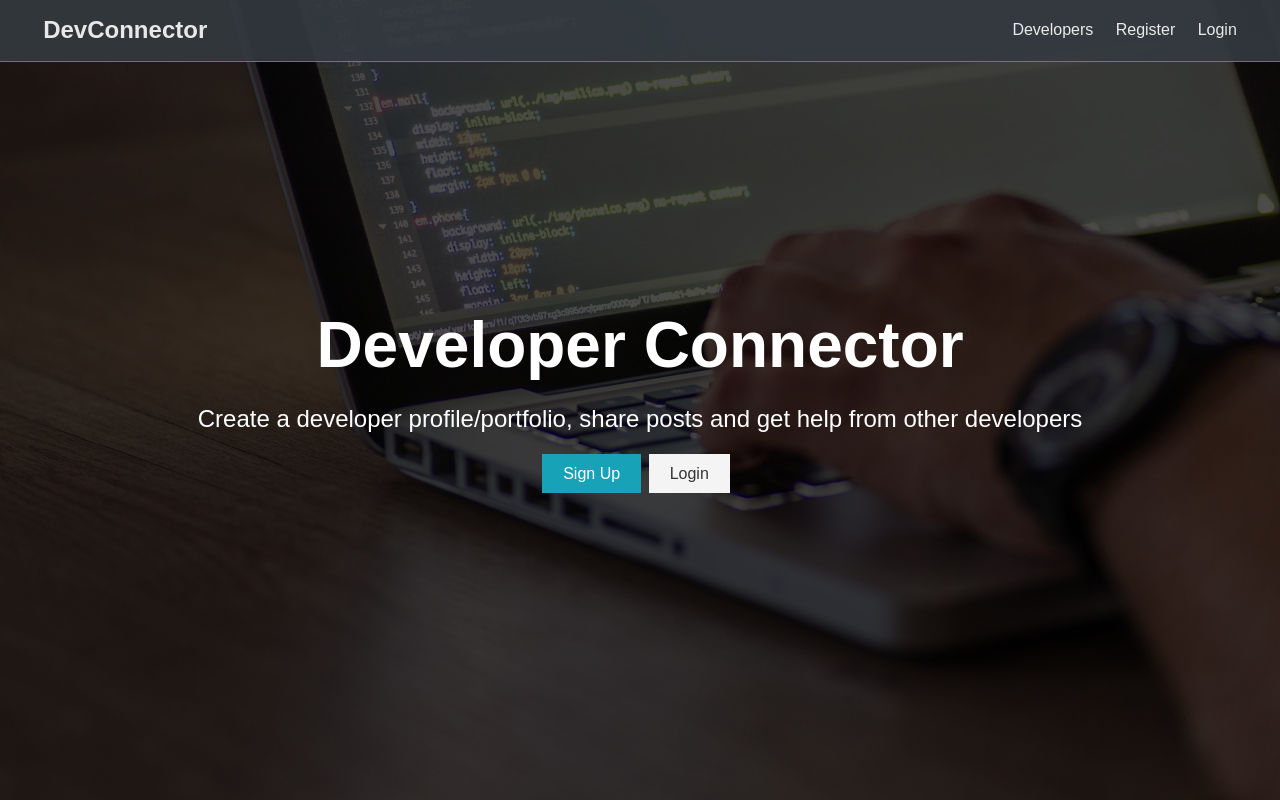
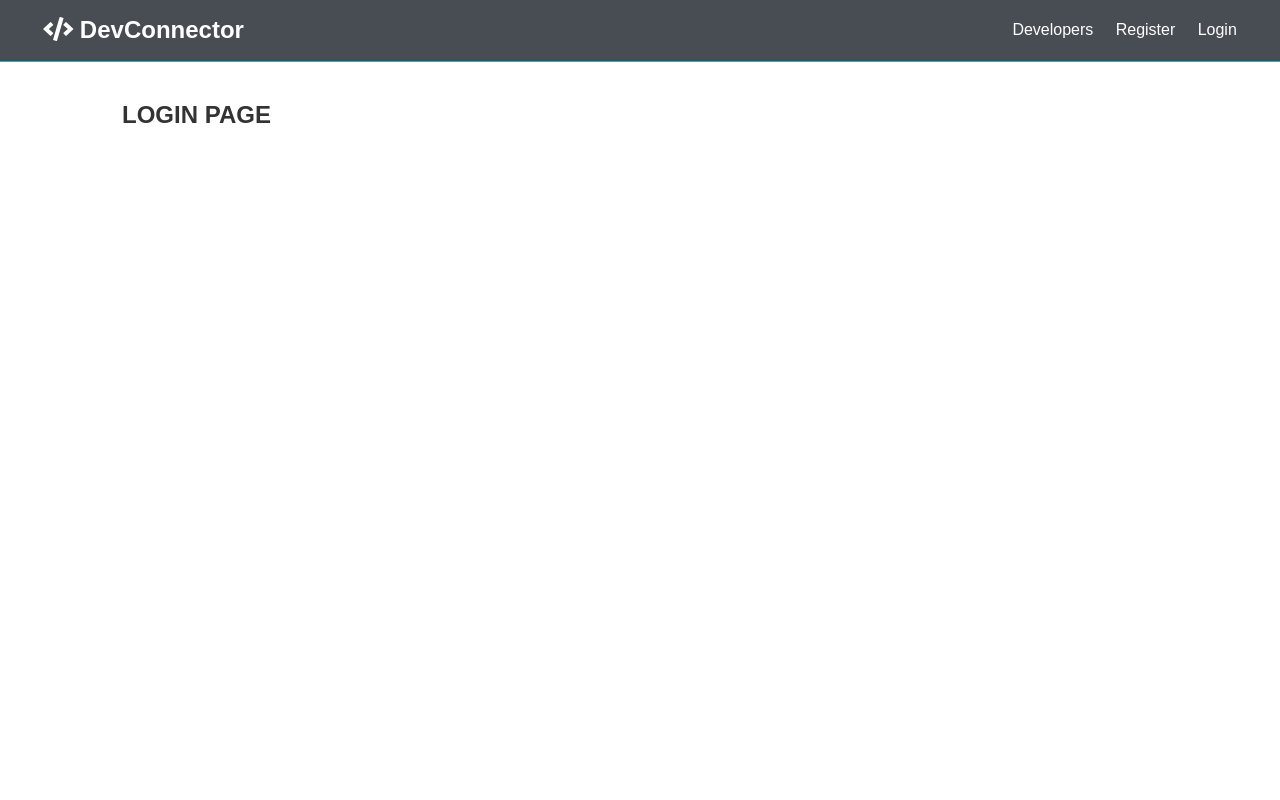
Before and after one commit to Manish-Kumar-Chandan/dev-connector, a React (Create React App) app in the folder client/: page /login in a window 1280 px wide. Built offline with nearby package versions, Linux system fonts and the light colour scheme; the HTML template or start-up script is replaced by a standard one.

Commit message:
added reactRouter

```diff
--- a/client/public/index.html
+++ b/client/public/index.html
@@ -2,42 +2,23 @@
 <html lang="en">
   <head>
     <meta charset="utf-8" />
-    <link rel="icon" href="%PUBLIC_URL%/favicon.ico" />
+    <link rel="icon" href="icon.png" />
     <meta name="viewport" content="width=device-width, initial-scale=1" />
     <meta name="theme-color" content="#000000" />
     <meta
       name="description"
       content="Web site created using create-react-app"
     />
-    <link rel="apple-touch-icon" href="%PUBLIC_URL%/logo192.png" />
-    <!--
-      manifest.json provides metadata used when your web app is installed on a
-      user's mobile device or desktop. See https://developers.google.com/web/fundamentals/web-app-manifest/
-    -->
-    <link rel="manifest" href="%PUBLIC_URL%/manifest.json" />
-    <!--
-      Notice the use of %PUBLIC_URL% in the tags above.
-      It will be replaced with the URL of the `public` folder during the build.
-      Only files inside the `public` folder can be referenced from the HTML.
-
-      Unlike "/favicon.ico" or "favicon.ico", "%PUBLIC_URL%/favicon.ico" will
-      work correctly both with client-side routing and a non-root public URL.
-      Learn how to configure a non-root public URL by running `npm run build`.
-    -->
-    <title>React App</title>
+    <link
+      rel="stylesheet"
+      href="https://cdnjs.cloudflare.com/ajax/libs/font-awesome/5.9.0/css/all.css"
+      integrity="sha256-PF6MatZtiJ8/c9O9HQ8uSUXr++R9KBYu4gbNG5511WE="
+      crossorigin="anonymous"
+    />
+    <title>Welcome To DevConnector</title>
   </head>
   <body>
     <noscript>You need to enable JavaScript to run this app.</noscript>
     <div id="root"></div>
-    <!--
-      This HTML file is a template.
-      If you open it directly in the browser, you will see an empty page.
-
-      You can add webfonts, meta tags, or analytics to this file.
-      The build step will place the bundled scripts into the <body> tag.
-
-      To begin the development, run `npm start` or `yarn start`.
-      To create a production bundle, use `npm run build` or `yarn build`.
-    -->
   </body>
 </html>
--- a/client/src/App.js
+++ b/client/src/App.js
@@ -1,11 +1,24 @@
-import React, { Fragment } from 'react'
+import React, { Fragment } from 'react';
+import { BrowserRouter as Router, Route, Switch } from 'react-router-dom';
+
 import './App.css';
-import { Landing } from './components/Landing';
-import { Navbar } from './components/Navbar';
-const App=()=>
-<Fragment>
-  <Navbar/>
-  <Landing/>
-</Fragment>
+import { Landing } from './components/layout/Landing';
+import { Navbar } from './components/layout/Navbar';
+import { Register } from './components/auth/Register';
+import { Login } from './components/auth/Login';
+
+const App = () =>
+  <Router>
+    <Fragment>
+      <Navbar />
+      <Route exact path='/' component={Landing}/>
+      <section className='container'>
+      <Switch>
+        <Route exact path='/register' component={Register}/>
+        <Route exact path='/login' component={Login}/>
+      </Switch>
+      </section>
+    </Fragment>
+  </Router>
 
 export default App;
--- a/client/src/components/Navbar.js
+++ /dev/null
@@ -1,16 +0,0 @@
-import React from 'react'
-
-export const Navbar = () => {
-    return (
-        <nav className="navbar bg-dark">
-      <h1>
-        <a href="index.html"><i className="fas fa-code"></i> DevConnector</a>
-      </h1>
-      <ul>
-        <li><a href="profiles.html">Developers</a></li>
-        <li><a href="register.html">Register</a></li>
-        <li><a href="login.html">Login</a></li>
-      </ul>
-    </nav>
-    )
-}
--- /dev/null
+++ b/client/src/components/auth/Login.js
@@ -0,0 +1,9 @@
+import React from 'react'
+
+export const Login = () => {
+    return (
+        <div>
+            <h1>LOGIN PAGE</h1>
+        </div>
+    )
+}
--- /dev/null
+++ b/client/src/components/auth/Register.js
@@ -0,0 +1,9 @@
+import React from 'react'
+
+export const Register = () => {
+    return (
+        <div>
+            <h1>REGISTER PAGE</h1>
+        </div>
+    )
+}
--- a/client/src/components/Landing.js
+++ b/client/src/components/layout/Landing.js
@@ -1,4 +1,5 @@
-import React from 'react'
+import React from 'react';
+import { Link } from 'react-router-dom';
 
 export const Landing = () => {
     return (
@@ -11,8 +12,8 @@
               other developers
             </p>
             <div className="buttons">
-              <a href="register.html" className="btn btn-primary">Sign Up</a>
-              <a href="login.html" className="btn btn-light">Login</a>
+              <Link to="/register" className="btn btn-primary">Sign Up</Link>
+              <Link to="/login" className="btn btn-light">Login</Link>
             </div>
           </div>
         </div>
--- /dev/null
+++ b/client/src/components/layout/Navbar.js
@@ -0,0 +1,17 @@
+import React from 'react';
+import {Link} from 'react-router-dom';
+
+export const Navbar = () => {
+    return (
+        <nav className="navbar bg-dark">
+      <h1>
+        <Link to="/"><i className="fas fa-code"></i> DevConnector</Link>
+      </h1>
+      <ul>
+        <li><a href="profiles.html">Developers</a></li>
+        <li><Link to="/register">Register</Link></li>
+        <li><Link to="/login">Login</Link></li>
+      </ul>
+    </nav>
+    )
+}
```
Also changed, not shown: client/public/icon.png (renamed from client/src/img/icon.png).
